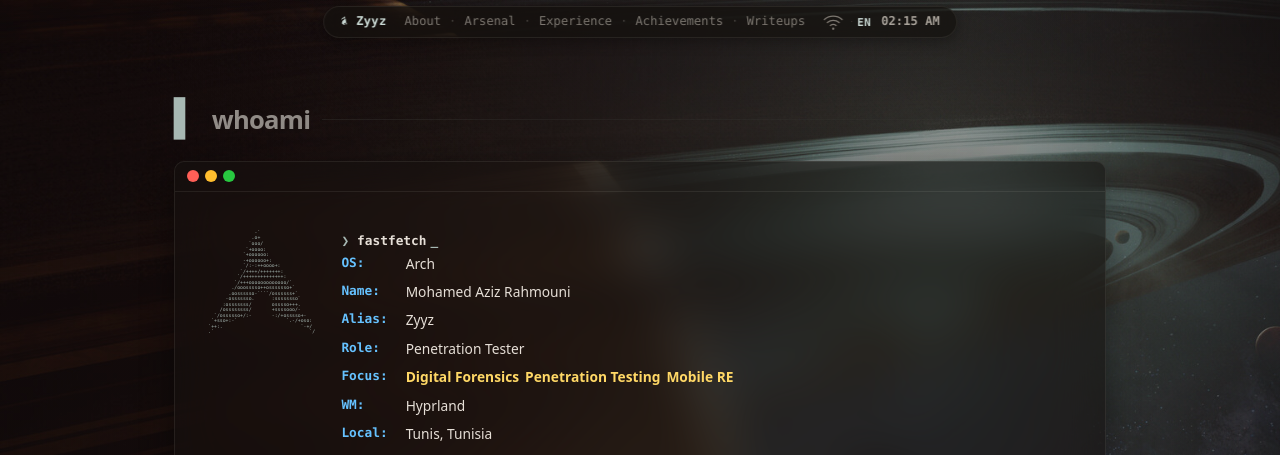
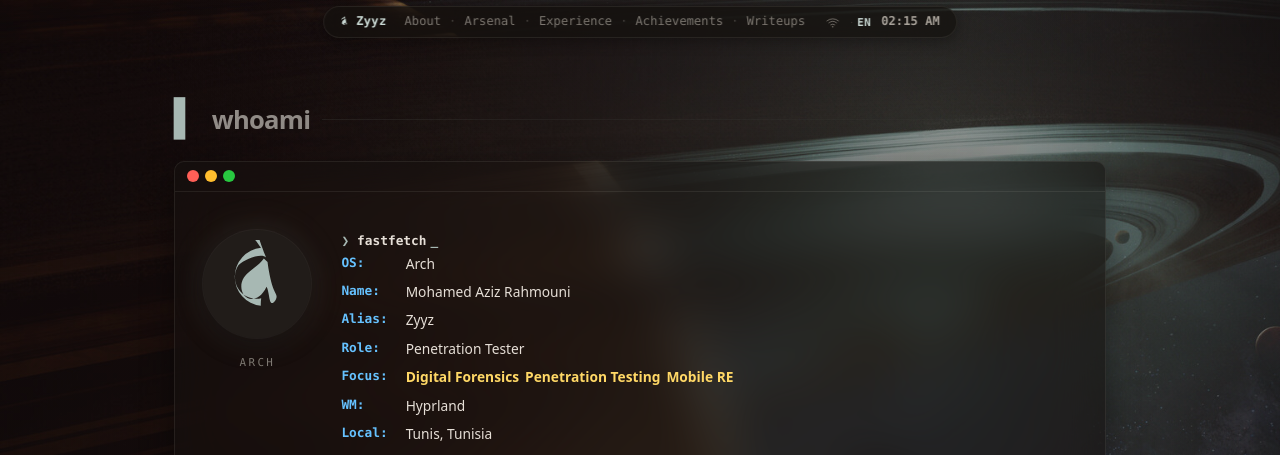
Before and after one commit to 0xZyyz/0xZyyz.github.io, a Jekyll site: the page built from index.html, in a window 1280 px wide. Shown: the top 455 px of the page. Built offline with Jekyll 4.4.1, drawn with Linux system fonts in a browser that asks for light colours.

Commit message:
Revert terminal to arch disc; boot splash = arch logo flash

`````diff
--- a/_layouts/default.html
+++ b/_layouts/default.html
@@ -12,11 +12,10 @@
   <body>
     <div class="boot" id="boot" aria-hidden="true">
       <div class="boot__inner">
-        <div class="boot__title"><span class="boot__mark" aria-hidden="true">▍</span>Zyyz - Personal blog<span class="boot__cursor" aria-hidden="true">▌</span></div>
-        <pre class="boot__log"><span class="boot__line" style="animation-delay:.4s">[  OK  ] init: loading kernel modules</span>
-<span class="boot__line" style="animation-delay:.58s">[  OK  ] init: mounting efivars</span>
-<span class="boot__line" style="animation-delay:.76s">[  OK  ] init: Reached target Graphical Interface</span>
-<span class="boot__line" style="animation-delay:.94s">[  OK  ] started user@0x1f - zyyz.github.io</span></pre>
+        <svg class="boot__arch" viewBox="0 0 24 24">
+          <path d="M11.392 0c.347.276 1.222 1.613 1.693 2.191a7.9 7.9 0 0 0-.056 15.713 11.698 11.698 0 0 1 .105-2.034 5.86 5.86 0 0 1-6.16-8.906c1.653-1.75 6.354-3.417 7.479-2.115-1.183-3.022-1.918-4.958-1.918-5.537C12.172 1.585 12.222 1.11 12.7 0Zm3.46 6.077c.214 1.907.807 5.05 1.437 6.784.567 1.562 1.009 1.988 1.009 2.5 0 .808-.743 1.79-1.2 1.79-.335 0-.48-.257-.63-.835-.225-.874-.34-2.471-.877-3.587-1.262 2.516-2.696 3.303-3.977 3.303-1.698 0-2.853-1.568-2.853-3.297 0-3.89 4.22-4.854 6.09-7.657Z"/>
+        </svg>
+        <div class="boot__title">Zyyz - Personal blog</div>
       </div>
     </div>
 
--- a/index.html
+++ b/index.html
@@ -10,25 +10,10 @@
         <span class="nf-dots" aria-hidden="true"><i class="nf-dot nf-dot--close"></i><i class="nf-dot nf-dot--minimize"></i><i class="nf-dot nf-dot--maximize"></i></span>
       </div>
       <div class="neofetch-avatar">
-        <pre class="arch-art" aria-label="Arch Linux logo">                   -`
-                  .o+
-                 `ooo/
-                `+oooo:
-               `+oooooo:
-               -+oooooo+:
-               `/:-:++oooo+:
-              `/++++/+++++++:
-             `/++++++++++++++:
-            `/+++ooooooooooooo/`
-           ./ooosssso++osssssso+`
-          .oossssso-````/ossssss+`
-         -osssssso.      :ssssssso`
-        :osssssss/       osssso+++.
-       /ossssssss/       +ssssooo/-
-     `/ossssso+/:-       -:/+osssso+-
-    `+sso+:-`                 `.-/+oso:
-   `++:.                           `-+/
-   .`                                 `/</pre>
+        <svg class="arch-logo" viewBox="0 0 24 24" role="img" aria-label="Arch Linux logo">
+          <path d="M11.392 0c.347.276 1.222 1.613 1.693 2.191a7.9 7.9 0 0 0-.056 15.713 11.698 11.698 0 0 1 .105-2.034 5.86 5.86 0 0 1-6.16-8.906c1.653-1.75 6.354-3.417 7.479-2.115-1.183-3.022-1.918-4.958-1.918-5.537C12.172 1.585 12.222 1.11 12.7 0Zm3.46 6.077c.214 1.907.807 5.05 1.437 6.784.567 1.562 1.009 1.988 1.009 2.5 0 .808-.743 1.79-1.2 1.79-.335 0-.48-.257-.63-.835-.225-.874-.34-2.471-.877-3.587-1.262 2.516-2.696 3.303-3.977 3.303-1.698 0-2.853-1.568-2.853-3.297 0-3.89 4.22-4.854 6.09-7.657Z" />
+        </svg>
+        <span class="arch-tag" aria-hidden="true">arch</span>
       </div>
       <div class="neofetch-info">
         <div class="nf-header"><span class="nf-prompt">❯</span><span class="nf-cmd">fastfetch</span></div>
--- a/style.css
+++ b/style.css
@@ -246,7 +246,7 @@
 
 .waybar-toast__foot { color: var(--muted); line-height: 1.6; }
 
-/* ---- boot splash ---- */
+/* ---- boot splash (arch flash) ---- */
 .boot {
   position: fixed;
   inset: 0;
@@ -255,48 +255,44 @@
   align-items: center;
   justify-content: center;
   padding: 1rem;
-  background: linear-gradient(180deg, #141110, #17120f);
+  background: #141110;
   opacity: 1;
-  transition: opacity 0.5s ease;
+  transition: opacity 0.35s ease;
 }
 
 .boot.is-hidden { opacity: 0; pointer-events: none; }
 
 .boot__inner {
-  max-width: 560px;
-  font-family: var(--mono);
+  text-align: center;
+  font-family: var(--sans);
+}
+
+.boot__arch {
+  width: 76px;
+  height: 76px;
+  margin: 0 auto 1.2rem;
+  display: block;
+  fill: var(--accent);
+  filter: drop-shadow(0 0 22px var(--accent-dim));
+  animation: boot-pop 0.4s cubic-bezier(0.22, 1, 0.36, 1) both;
 }
 
 .boot__title {
-  font: 700 1.8rem var(--sans);
+  font-weight: 700;
+  font-size: 1.25rem;
   letter-spacing: -0.02em;
   color: var(--text-heading);
-  margin-bottom: 1.3rem;
-  animation: boot-line 0.5s cubic-bezier(0.22, 1, 0.36, 1) both;
+  animation: boot-pop 0.4s 0.1s cubic-bezier(0.22, 1, 0.36, 1) both;
 }
 
-.boot__mark { color: var(--accent); margin-right: 10px; }
-
-.boot__cursor { animation: nf-blink 1.1s steps(1) infinite; }
-
-.boot__log {
-  margin: 0;
-  color: var(--muted);
-  font-size: 0.78rem;
-  line-height: 1.95;
-}
-
-.boot__line {
-  display: inline-block;
-  animation: boot-line 0.4s cubic-bezier(0.22, 1, 0.36, 1) both;
-}
-
-@keyframes boot-line {
-  from { opacity: 0; transform: translateY(6px); }
-  to   { opacity: 1; transform: translateY(0); }
+@keyframes boot-pop {
+  from { opacity: 0; transform: translateY(10px) scale(0.96); }
+  to   { opacity: 1; transform: translateY(0) scale(1); }
 }
 
 /* ---- neofetch (floating terminal window) ---- */
+
+.waybar__mod svg { width: 13px; height: 13px; }
 
 .waybar__clock {
   color: var(--text-secondary);
@@ -409,14 +405,25 @@
   gap: 1rem;
 }
 
-.arch-art {
+.arch-logo {
+  width: 108px;
+  height: 108px;
+  border-radius: 50%;
+  padding: 0.6rem;
+  fill: var(--accent);
+  background: var(--bg-2);
+  box-shadow:
+    0 6px 24px rgba(0, 0, 0, 0.4),
+    0 0 0 1px rgba(239, 232, 225, 0.06),
+    0 0 36px var(--accent-dim);
+}
+
+.arch-tag {
   font-family: var(--mono);
-  font-size: 0.3rem;
-  line-height: 1.15;
-  margin: 0;
-  color: var(--accent);
-  text-shadow: 0 0 12px var(--accent-dim);
-  user-select: none;
+  font-size: 0.68rem;
+  color: var(--muted);
+  letter-spacing: 0.22em;
+  text-transform: uppercase;
 }
 
 .neofetch-info {
`````
Also changed, not shown: other parts of _layouts/default.html (+2 -2 lines).
